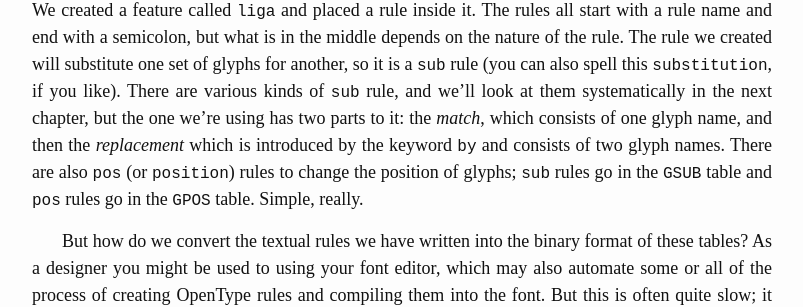
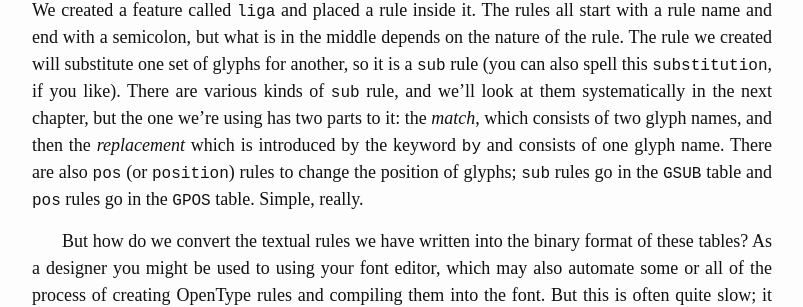
Before and after one commit to simoncozens/fonts-and-layout, a Jekyll site: the page built from features.md, in a window 1280 px wide and 900 px high, scrolled down 2303 px. Shown: the part 152-459 px from the top of the window, without its empty margins (238-1041 px from the left). Built offline with Jekyll 4.4.1, drawn with Linux system fonts in a browser that asks for light colours; some web fonts are replaced.

```diff
--- a/features.md
+++ b/features.md
@@ -43,7 +43,7 @@ The feature language has a simple syntax. The full details are available as part
 
     feature <name> { ... } <name>;
 
-We created a feature called `liga` and placed a rule inside it. The rules all start with a rule name and end with a semicolon, but what is in the middle depends on the nature of the rule. The rule we created will substitute one set of glyphs for another, so it is a `sub` rule (you can also spell this `substitution`, if you like). There are various kinds of `sub` rule, and we'll look at them systematically in the next chapter, but the one we're using has two parts to it: the *match*, which consists of one glyph name, and then the *replacement* which is introduced by the keyword `by` and consists of two glyph names. There are also `pos` (or `position`) rules to change the position of glyphs; `sub` rules go in the `GSUB` table and `pos` rules go in the `GPOS` table. Simple, really.
+We created a feature called `liga` and placed a rule inside it. The rules all start with a rule name and end with a semicolon, but what is in the middle depends on the nature of the rule. The rule we created will substitute one set of glyphs for another, so it is a `sub` rule (you can also spell this `substitution`, if you like). There are various kinds of `sub` rule, and we'll look at them systematically in the next chapter, but the one we're using has two parts to it: the *match*, which consists of two glyph names, and then the *replacement* which is introduced by the keyword `by` and consists of one glyph name. There are also `pos` (or `position`) rules to change the position of glyphs; `sub` rules go in the `GSUB` table and `pos` rules go in the `GPOS` table. Simple, really.
 
 But how do we convert the textual rules we have written into the binary format of these tables? As a designer you might be used to using your font editor, which may also automate some or all of the process of creating OpenType rules and compiling them into the font. But this is often quite slow; it may take a few seconds to completely build and export a font, and when we're developing and testing complex layouts, we don't want to wait that long between tests. (We don't want to be installing fonts and resetting caches before generating our testing documents either, but we'll come to that later.) I like to have a nice quick build process which I can call from `Makefile` or in a command-line script, so that the font is rebuild with new layout rules every time I save the feature file.
 
```
